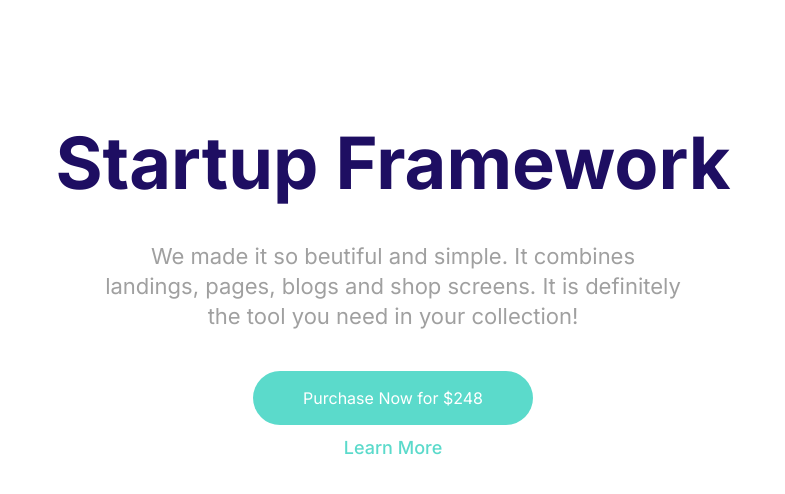
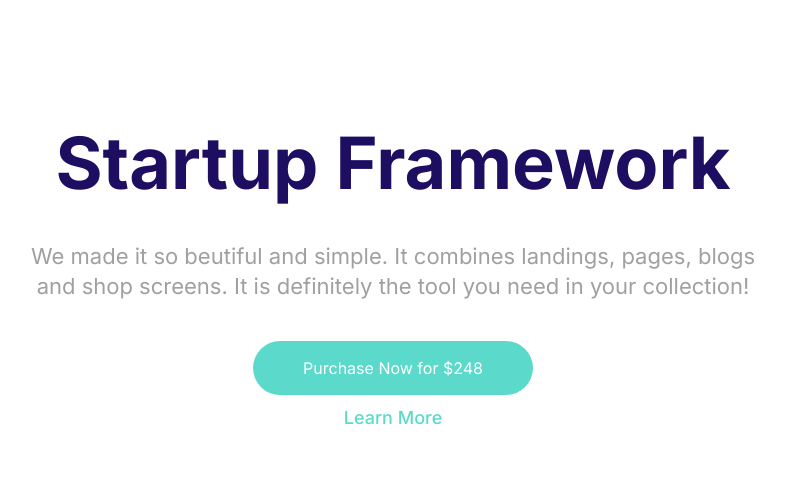
Before and after one commit to rBujar/Coala, a PHP site: page / in a window 1280 px wide. Shown: the part 68-562 px from the top of the page, without its empty margins (247-1032 px from the left). Run offline with PHP 8.4, Linux system fonts and the light colour scheme; style sheets or scripts are compiled from the project's sources.

Commit message:
did some minor changes

```diff
--- a/index.php
+++ b/index.php
@@ -11,7 +11,7 @@
   <?php include 'components/header.php' ?>
   <section class="hero container">
     <div class="row">
-      <div class="hero__item col-12">
+      <div class="hero__item col-12 col-xl-8 offset-xl-2">
         <div class="hero__title">
           <h1>Startup Framework</h1>
           <p class="text-xl text-regular">We made it so beutiful and simple. It combines landings, pages, blogs and shop
--- a/src/css/sections/hero.scss
+++ b/src/css/sections/hero.scss
@@ -20,7 +20,6 @@
 
         p {
             color: var(--text-color-grey);
-            max-width: 580px;
         }
     }
 
```
